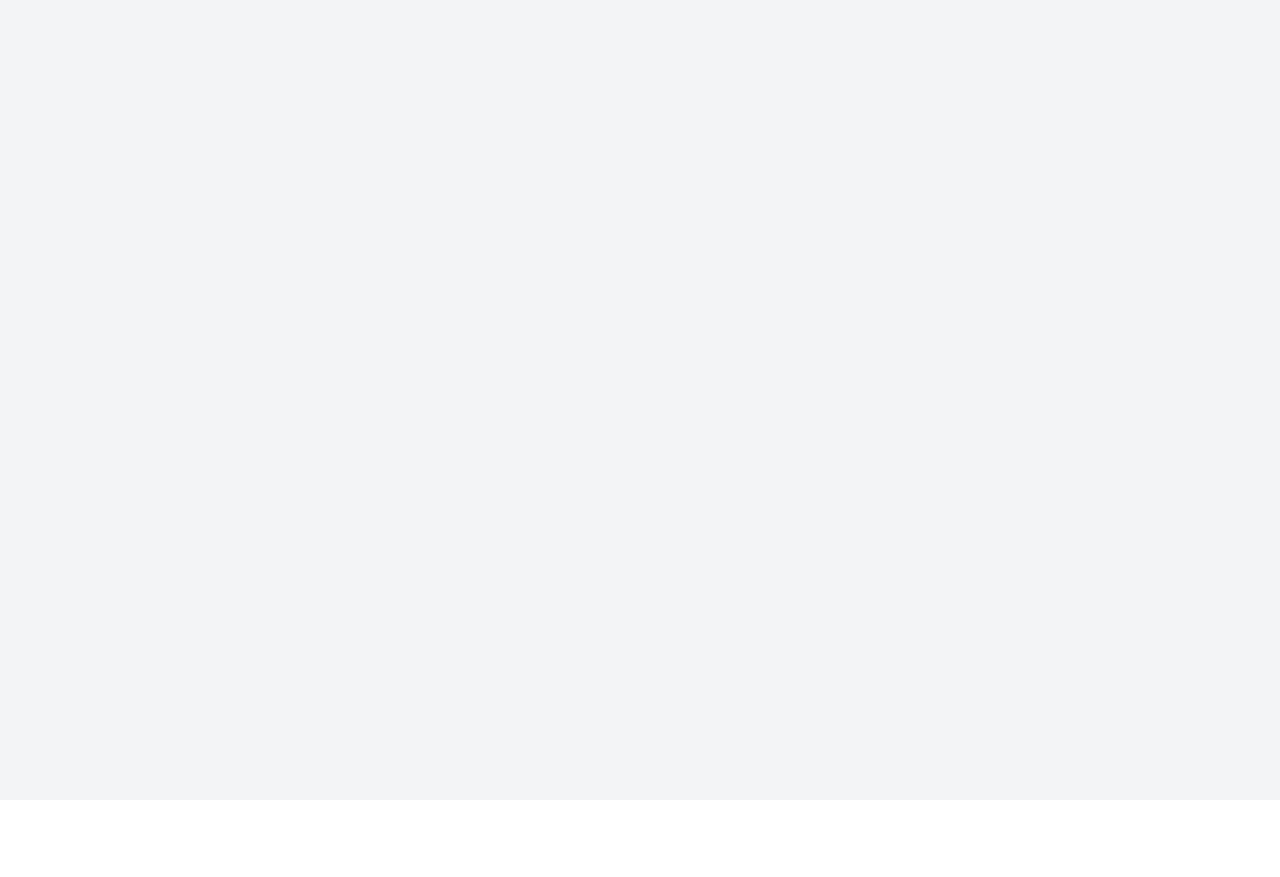
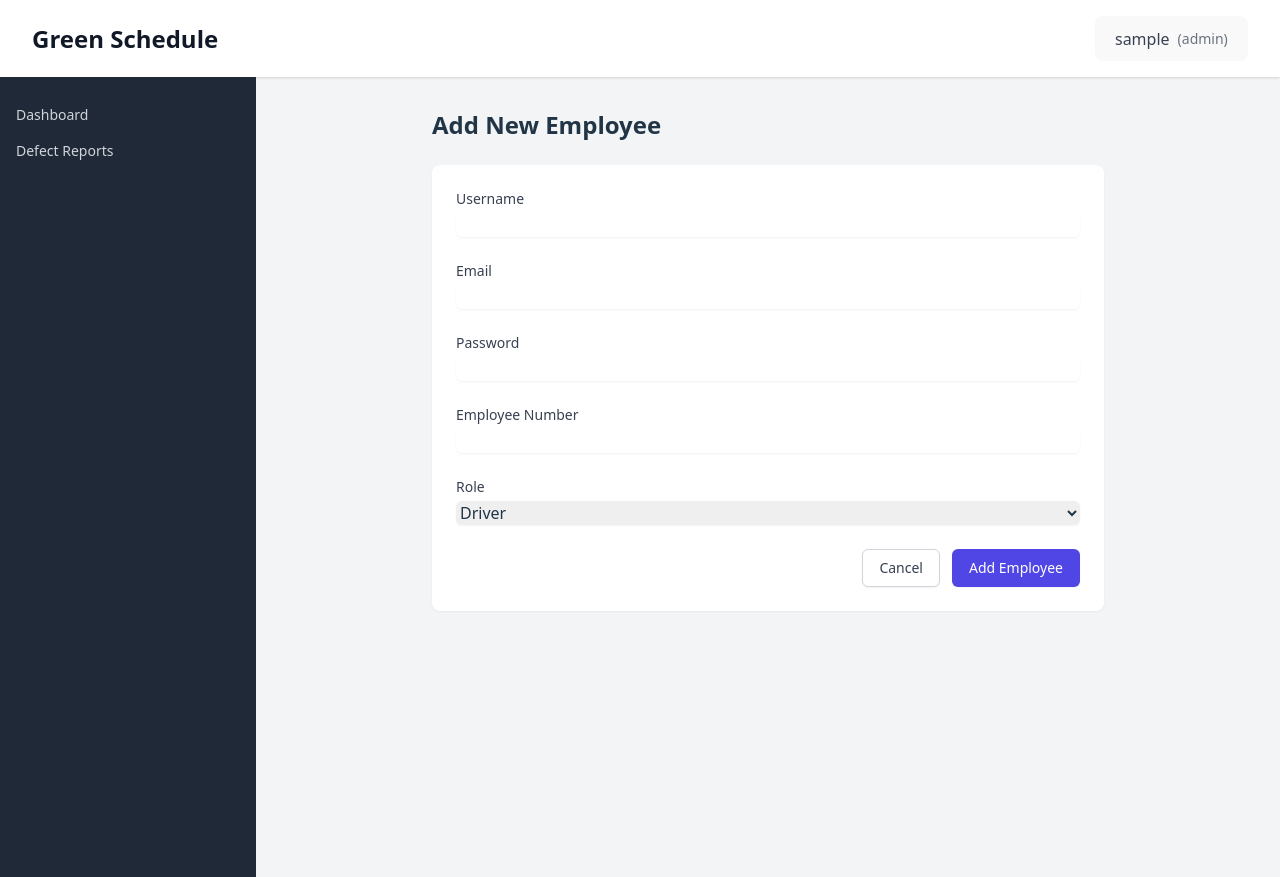
Before and after one commit to meritant/Green_Schedule, a React (Vite) app in the folder frontend/: page /employees/new in a window 1280 px wide. Before the commit this address had no page. Before the commit the page ends 800 px from the top, so only its background shows below. Built offline with nearby package versions, Linux system fonts and the light colour scheme; sample sign-in values are in the browser's storage.

Commit message:
Add employee added

```diff
--- a/frontend/src/App.jsx
+++ b/frontend/src/App.jsx
@@ -11,7 +11,7 @@ import VehicleForm from './components/vehicles/VehicleForm';
 import EmployeeList from './components/employees/EmployeeList';
 import DefectReportList from './components/reports/DefectReportList';
 import DefectReportForm from './components/reports/DefectReportForm';
-
+import EmployeeForm from './components/employees/EmployeeForm';
 
 
 function App() {
@@ -26,8 +26,6 @@ function App() {
                 <Route path="/login" element={<Login />} />
                 <Route path="/register" element={<Register />} />
 
-
-
                 {/* Protected routes */}
                 <Route
                   path="/"
@@ -37,16 +35,16 @@ function App() {
                     </ProtectedRoute>
                   }
                 >
+
                   <Route index element={<Dashboard />} />
                   <Route path="/vehicles" element={<VehicleList />} />
                   <Route path="/vehicles/new" element={<VehicleForm />} />
                   <Route path="employees" element={<EmployeeList />} />
                   <Route path="/reports" element={<DefectReportList />} />
                   <Route path="/reports/new" element={<DefectReportForm />} />
+                  <Route path="/employees/new" element={<EmployeeForm />} />
+                </Route>
 
-
-
-                </Route>
               </Routes>
             </div>
           </div>
--- /dev/null
+++ b/frontend/src/components/employees/EmployeeForm.jsx
@@ -0,0 +1,132 @@
+import { useState } from 'react';
+import { useNavigate } from 'react-router-dom';
+import { useNotification } from '../../context/NotificationContext';
+
+function EmployeeForm() {
+  const navigate = useNavigate();
+  const { showNotification } = useNotification();
+  const [formData, setFormData] = useState({
+    username: '',
+    email: '',
+    password: '',
+    employeeNumber: '',
+    role: 'DRIVER'  // Default role
+  });
+
+  const handleSubmit = async (e) => {
+    e.preventDefault();
+    try {
+      const response = await fetch('/api/v1/auth/register', {
+        method: 'POST',
+        headers: {
+          'Content-Type': 'application/json',
+          'Authorization': `Bearer ${localStorage.getItem('token')}`
+        },
+        body: JSON.stringify(formData)
+      });
+
+      if (!response.ok) throw new Error('Failed to create employee');
+
+      showNotification('success', 'Employee added successfully');
+      navigate('/employees');
+    } catch (error) {
+      showNotification('error', 'Failed to add employee');
+    }
+  };
+
+  const handleChange = (e) => {
+    setFormData({
+      ...formData,
+      [e.target.name]: e.target.value
+    });
+  };
+
+  return (
+    <div className="container mx-auto px-4 sm:px-6 lg:px-8">
+      <div className="max-w-2xl mx-auto">
+        <h1 className="text-2xl font-semibold mb-6">Add New Employee</h1>
+
+        <form onSubmit={handleSubmit} className="space-y-6 bg-white shadow-sm rounded-lg p-6">
+          <div>
+            <label className="block text-sm font-medium text-gray-700">Username</label>
+            <input
+              type="text"
+              name="username"
+              required
+              className="mt-1 block w-full rounded-md border-gray-300 shadow-sm focus:border-indigo-500 focus:ring-indigo-500"
+              value={formData.username}
+              onChange={handleChange}
+            />
+          </div>
+
+          <div>
+            <label className="block text-sm font-medium text-gray-700">Email</label>
+            <input
+              type="email"
+              name="email"
+              required
+              className="mt-1 block w-full rounded-md border-gray-300 shadow-sm focus:border-indigo-500 focus:ring-indigo-500"
+              value={formData.email}
+              onChange={handleChange}
+            />
+          </div>
+
+          <div>
+            <label className="block text-sm font-medium text-gray-700">Password</label>
+            <input
+              type="password"
+              name="password"
+              required
+              className="mt-1 block w-full rounded-md border-gray-300 shadow-sm focus:border-indigo-500 focus:ring-indigo-500"
+              value={formData.password}
+              onChange={handleChange}
+            />
+          </div>
+
+          <div>
+            <label className="block text-sm font-medium text-gray-700">Employee Number</label>
+            <input
+              type="text"
+              name="employeeNumber"
+              required
+              className="mt-1 block w-full rounded-md border-gray-300 shadow-sm focus:border-indigo-500 focus:ring-indigo-500"
+              value={formData.employeeNumber}
+              onChange={handleChange}
+            />
+          </div>
+
+          <div>
+            <label className="block text-sm font-medium text-gray-700">Role</label>
+            <select
+              name="role"
+              className="mt-1 block w-full rounded-md border-gray-300 shadow-sm focus:border-indigo-500 focus:ring-indigo-500"
+              value={formData.role}
+              onChange={handleChange}
+            >
+              <option value="DRIVER">Driver</option>
+              <option value="SUPERVISOR">Supervisor</option>
+            </select>
+          </div>
+
+          <div className="flex justify-end space-x-3">
+            <button
+              type="button"
+              onClick={() => navigate('/employees')}
+              className="px-4 py-2 border border-gray-300 rounded-md shadow-sm text-sm font-medium text-gray-700 bg-white hover:bg-gray-50"
+            >
+              Cancel
+            </button>
+            <button
+              type="submit"
+              className="px-4 py-2 border border-transparent rounded-md shadow-sm text-sm font-medium text-white bg-indigo-600 hover:bg-indigo-700"
+            >
+              Add Employee
+            </button>
+          </div>
+        </form>
+      </div>
+    </div>
+  );
+}
+
+export default EmployeeForm;
--- a/frontend/src/components/employees/EmployeeList.jsx
+++ b/frontend/src/components/employees/EmployeeList.jsx
@@ -4,6 +4,7 @@ import { useAuth } from '../../context/AuthContext';
 
 function EmployeeList() {
  const [employees, setEmployees] = useState([]);
+ const { user } = useAuth();
 
  useEffect(() => {
   const fetchEmployees = async () => {
@@ -22,12 +23,14 @@ function EmployeeList() {
       <div className="sm:flex-auto">
         <h1 className="text-xl font-semibold">Employees</h1>
       </div>
+      {user.role === 'SUPERVISOR' && (
         <div className="mt-4 sm:mt-0 sm:ml-16 sm:flex-none">
           <Link to="/employees/new"
             className="inline-flex items-center px-4 py-2 border border-transparent text-sm font-medium rounded-md shadow-sm text-white bg-indigo-600 hover:bg-indigo-700">
             Add Employee
           </Link>
         </div>
+      )}
     </div>
 
      <div className="mt-8 flex flex-col">
```
Lines whose indentation alone changed are shown as unchanged.
